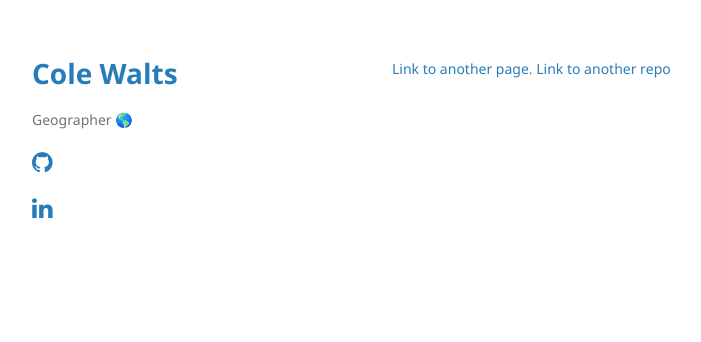
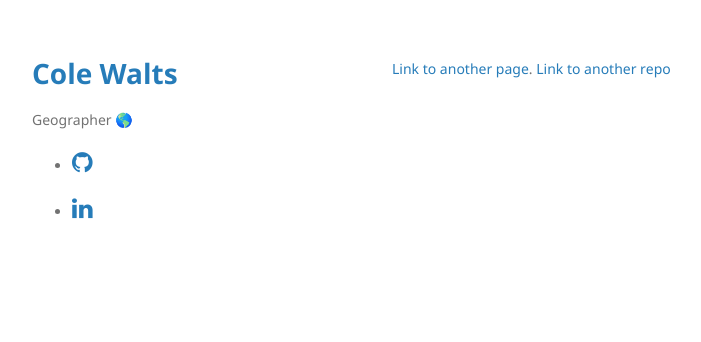
Before and after one commit to cwaltsgeo/cwaltsgeo.github.io, a Jekyll site: the page built from index.md, in a window 1280 px wide. Shown: the top 342 px of the page, without its empty margins (178-879 px from the left). Built offline with Jekyll 4.4.1, drawn with Linux system fonts in a browser that asks for light colours.

Commit message:
format links

```diff
--- a/_layouts/default.html
+++ b/_layouts/default.html
@@ -24,13 +24,11 @@
         -->
         <p>{{ site.description | default: site.github.project_tagline }} &#127758; </p>
 
-        {% if site.github.is_project_page %}
-        <p class="view"><a href="{{ site.github.repository_url }}">View the Project on GitHub <small>{{ site.github.repository_nwo }}</small></a></p>
-        {% endif %}
-
         {% if site.github.is_user_page %}
-        <p class="view"><a href="{{ site.github.owner_url }}"><i style="font-size:24px" class="fa">&#xf09b;</i></a></p>
-        <p class="view"><a href="https://www.linkedin.com/in/waltsco"><i style="font-size:24px" class="fa">&#xf0e1;</i></a></p>
+        <ul>
+          <li><p class="view"><a href="{{ site.github.owner_url }}"><i style="font-size:24px" class="fa">&#xf09b;</i></a></p></li>
+          <li><p class="view"><a href="https://www.linkedin.com/in/waltsco"><i style="font-size:24px" class="fa">&#xf0e1;</i></a></p></li>
+        </ul>
         {% endif %}
       </header>
       <section>
```
